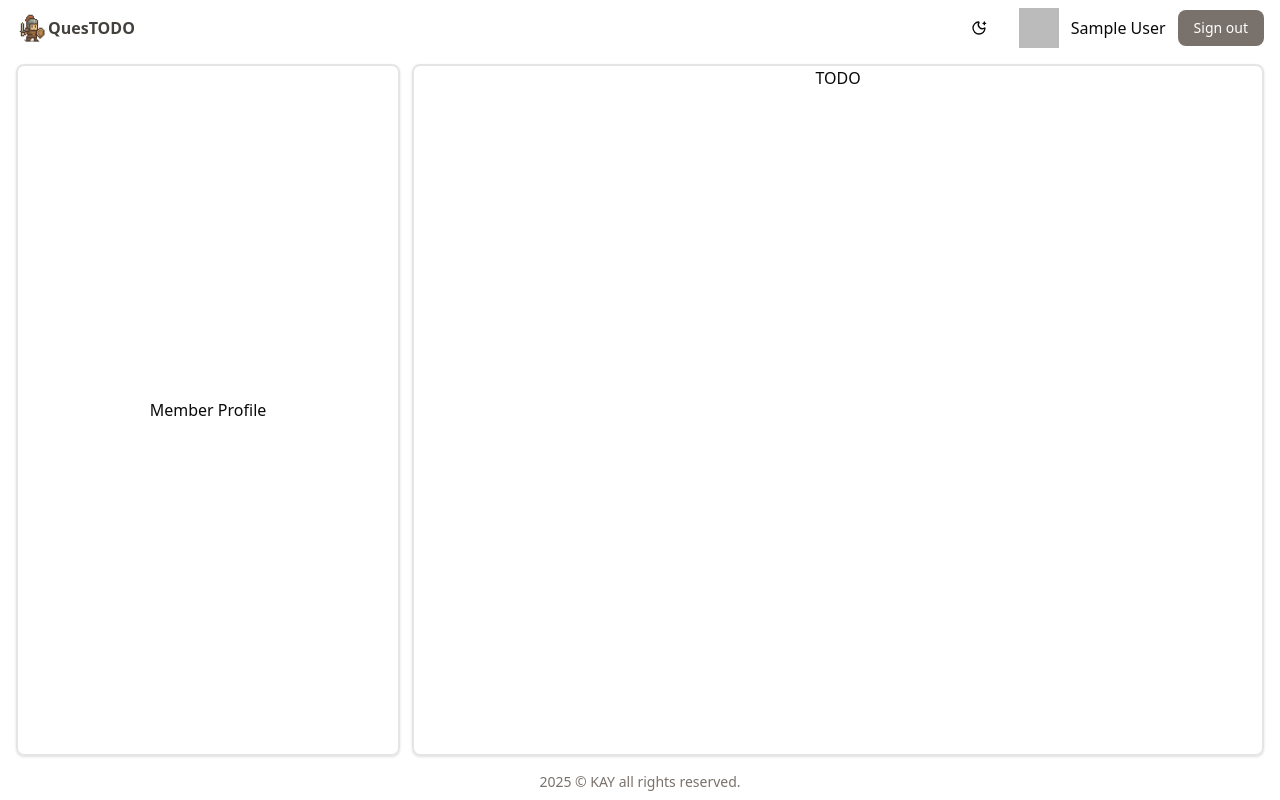
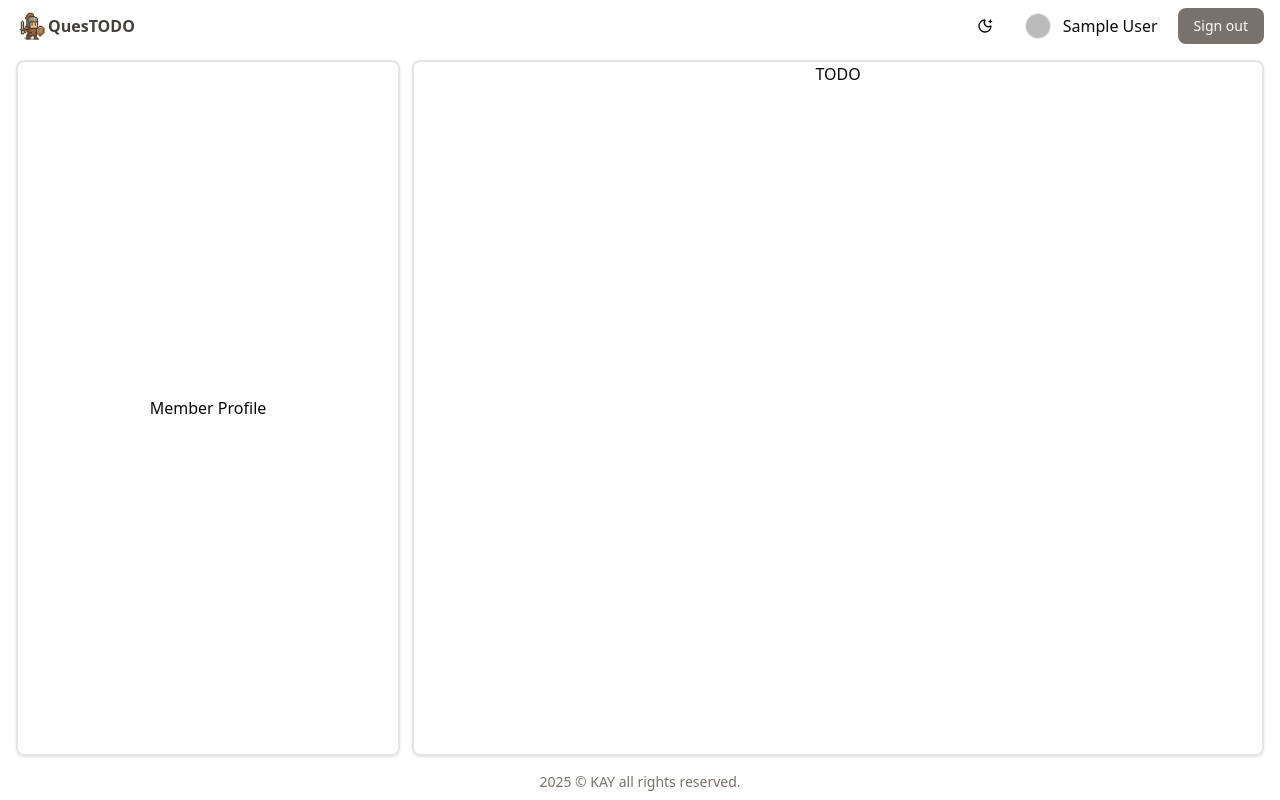
Before and after one commit to beadskode/play-todo, a Next.js app: page /todo in a window 1280 px wide. Built offline with nearby package versions, Linux system fonts and the light colour scheme; no server answers; sample sign-in values are in the browser's storage.

Commit message:
Chore: nav UI 간격 수정

```diff
--- a/app/nav.tsx
+++ b/app/nav.tsx
@@ -21,13 +21,15 @@ export function Nav() {
           <ThemeChanger />
           {didSignin ? (
             <div className="flex items-center gap-3">
-              <Image
-                src={session?.user?.image || DefaultAvatar}
-                alt={session?.user?.name || "guest"}
-                width={40}
-                height={40}
-              />
-              <div>{session.user?.name}</div>
+              <div className="overflow-hidden rounded-full border">
+                <Image
+                  src={session?.user?.image || DefaultAvatar}
+                  alt={session?.user?.name || "guest"}
+                  width={24}
+                  height={24}
+                />
+              </div>
+              <div className="me-2">{session.user?.name}</div>
               <SignOutButton />
             </div>
           ) : (
```
